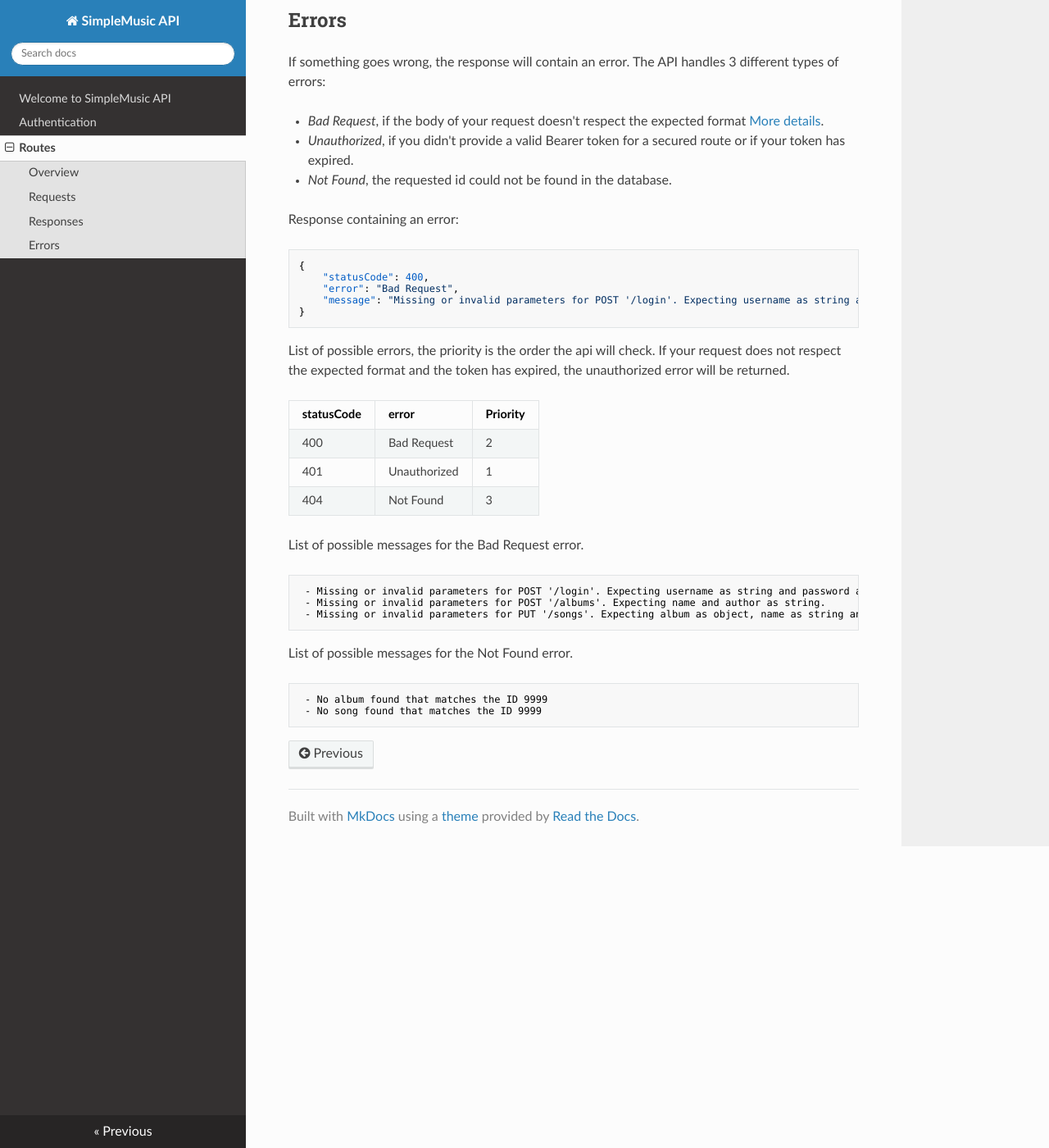
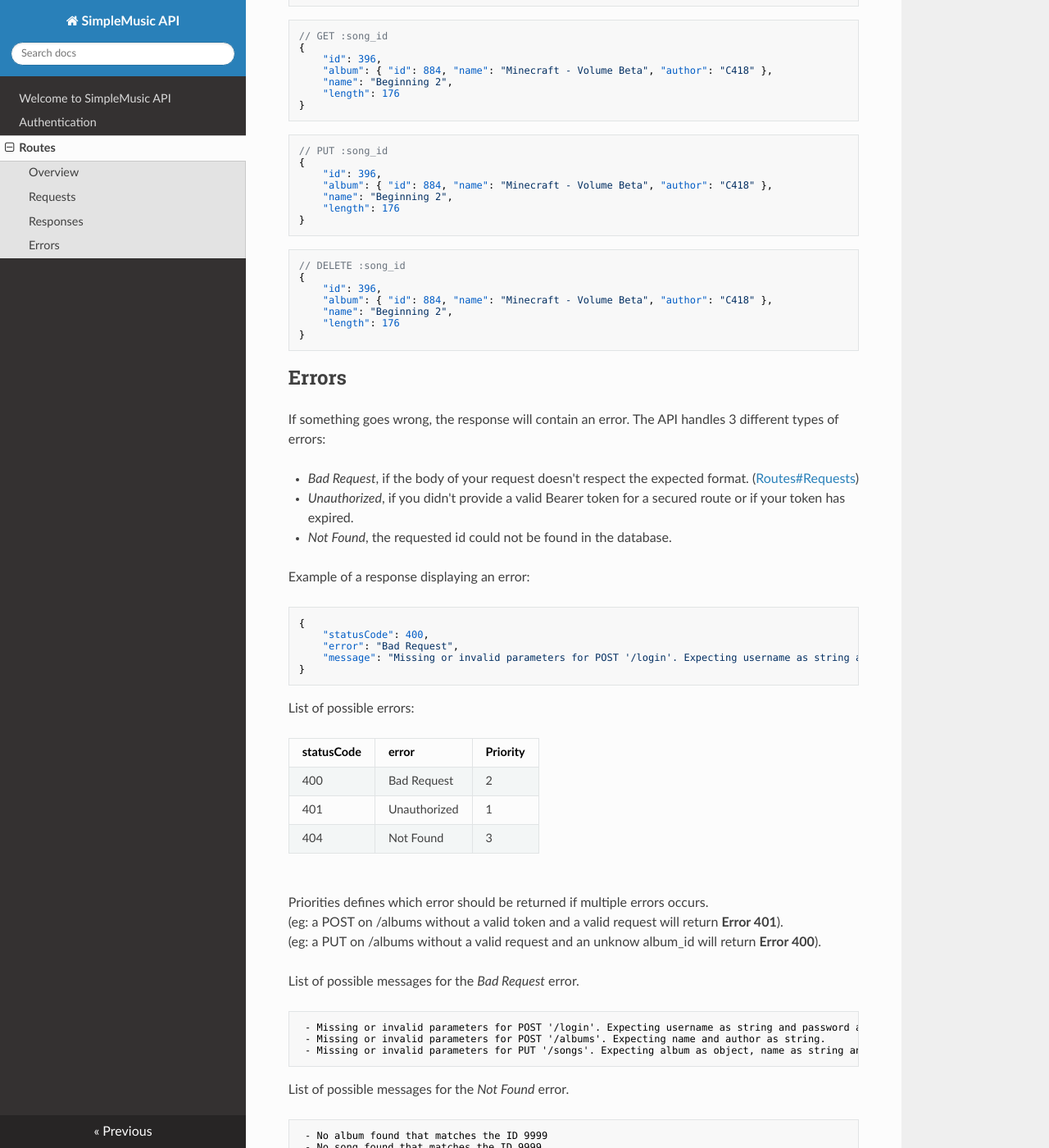
Before and after one commit to CastelJeremy/simple-music-api, an MkDocs documentation site: the page built from docs/routes.md, in a window 1280 px wide and 1400 px high, scrolled down 3033 px. Shown: the whole window at 82% size. Built offline with MkDocs 1.6.1, drawn with Linux system fonts in a browser that asks for light colours; nearby versions of some CDN libraries; some of the changed text lies outside the part shown.

Commit message:
feat: (docs) improve explanation and examples separation fox: (docs) broken links

````diff
--- a/docs/routes.md
+++ b/docs/routes.md
@@ -1,6 +1,8 @@
 # Routes
 
-Routes simplify the modification of data. They respect different HTTP Methods to execute CRUD methods. They are self-explanatory but further detail is given below.
+Routes respects different HTTP Methods for CRUD execution. POST to create, GET to read, PUT to update and DELETE to delete.
+
+Every routes is secured and requires a valid token except the `/login` route which provides an authentification endpoint.
 
 ## Overview
 
@@ -14,6 +16,7 @@ List of available routes and methods:
 | /songs            | POST, GET        | YES           |
 | /songs/:song_id   | GET, PUT, DELETE | YES           |
 
+<br>
 ## Requests
 
 POST and PUT methods requires json objects in the request. POST will create the object and PUT update an existing object. The PUT won't create a new object and requires a valid object (eg: sending only the name of the album will return an error).
@@ -57,9 +60,11 @@ The following list displays the expected request body foreach POST and PUT.
 
 ## Responses
 
-If your request is correctly executed, the body of the response will show performed changes. However if your request is invalid you will receive an [error](#errors).
+If your request is correctly executed, the body of the response will show performed changes. However if your request is invalid you will receive an [Error](#errors).
 
 The following list displays examples of response.
+
+---
 
 **Login**
 
@@ -70,44 +75,56 @@ The following list displays examples of response.
 }
 ```
 
+---
+
 **Albums**
 
 ```json
 // POST
 {
     "id": 885,
-    "name": "Third Album",
-    "author": "First Author"
+    "name": "DOOM 2016 Soundtrack",
+    "author": "Mick Gordon"
 }
+```
 
+```json
 // GET
 [
-    { "id": 879, "name": "First Album", "author": "First Author" },
-    { "id": 884, "name": "Second Album", "author": "Second Author" },
-    { "id": 885, "name": "Third Album", "author": "First Author" }
+    { "id": 879, "name": "Minecraft - Volume Alpha", "author": "C418" },
+    { "id": 884, "name": "Minecraft - Volume Beta", "author": "C418" },
+    { "id": 885, "name": "DOOM 2016 Soundtrack", "author": "Mick Gordon" }
 ]
+```
 
-// GET
+```json
+// GET :album_id
 {
-    "id": 884,
-    "name": "Second Album",
-    "author": "Second Author"
-}
-
-// PUT
-{
-    "id": 884,
-    "name": "Second Album",
-    "author": "Third Author"
-}
-
-// DELETE
-{
-    "id": 884,
-    "name": "Second Album",
-    "author": "Third Author"
+    "id": 885,
+    "name": "DOOM 2016 Soundtrack",
+    "author": "Mick Gordon"
 }
 ```
+
+```json
+// PUT :album_id
+{
+    "id": 885,
+    "name": "DOOM 2016 - Soundtrack",
+    "author": "Mick Gordon"
+}
+```
+
+```json
+// DELETE :album_id
+{
+    "id": 885,
+    "name": "DOOM 2016 - Soundtrack",
+    "author": "Mick Gordon"
+}
+```
+
+---
 
 **Songs**
 
@@ -119,7 +136,9 @@ The following list displays examples of response.
     "name": "Beginning 2",
     "length": 176
 }
+```
 
+```json
 // GET
 [
     {
@@ -141,24 +160,30 @@ The following list displays examples of response.
         "length": 176
     }
 ]
+```
 
-// GET
+```json
+// GET :song_id
 {
     "id": 396,
     "album": { "id": 884, "name": "Minecraft - Volume Beta", "author": "C418" },
     "name": "Beginning 2",
     "length": 176
 }
+```
 
-// PUT
+```json
+// PUT :song_id
 {
     "id": 396,
     "album": { "id": 884, "name": "Minecraft - Volume Beta", "author": "C418" },
     "name": "Beginning 2",
     "length": 176
 }
+```
 
-// DELETE
+```json
+// DELETE :song_id
 {
     "id": 396,
     "album": { "id": 884, "name": "Minecraft - Volume Beta", "author": "C418" },
@@ -171,11 +196,11 @@ The following list displays examples of response.
 
 If something goes wrong, the response will contain an error. The API handles 3 different types of errors:
 
--   _Bad Request_, if the body of your request doesn't respect the expected format [More details](#requests).
+-   _Bad Request_, if the body of your request doesn't respect the expected format. ([Routes#Requests](#requests))
 -   _Unauthorized_, if you didn't provide a valid Bearer token for a secured route or if your token has expired.
 -   _Not Found_, the requested id could not be found in the database.
 
-Response containing an error:
+Example of a response displaying an error:
 
 ```json
 {
@@ -185,7 +210,7 @@ Response containing an error:
 }
 ```
 
-List of possible errors, the priority is the order the api will check. If your request does not respect the expected format and the token has expired, the unauthorized error will be returned.
+List of possible errors:
 
 | statusCode | error        | Priority |
 | ---------- | ------------ | -------- |
@@ -193,7 +218,12 @@ List of possible errors, the priority is the order the api will check. If your r
 | 401        | Unauthorized | 1        |
 | 404        | Not Found    | 3        |
 
-List of possible messages for the Bad Request error.
+<br>
+Priorities defines which error should be returned if multiple errors occurs.
+(eg: a POST on /albums without a valid token and a valid request will return **Error 401**).
+(eg: a PUT on /albums without a valid request and an unknow album_id will return **Error 400**).
+
+List of possible messages for the _Bad Request_ error.
 
 ```txt
  - Missing or invalid parameters for POST '/login'. Expecting username as string and password as string.
@@ -201,7 +231,7 @@ List of possible messages for the Bad Request error.
  - Missing or invalid parameters for PUT '/songs'. Expecting album as object, name as string and length as number.
 ```
 
-List of possible messages for the Not Found error.
+List of possible messages for the _Not Found_ error.
 
 ```txt
  - No album found that matches the ID 9999
````
Also changed, not shown: docs/auth.md (+5 -6 lines).
